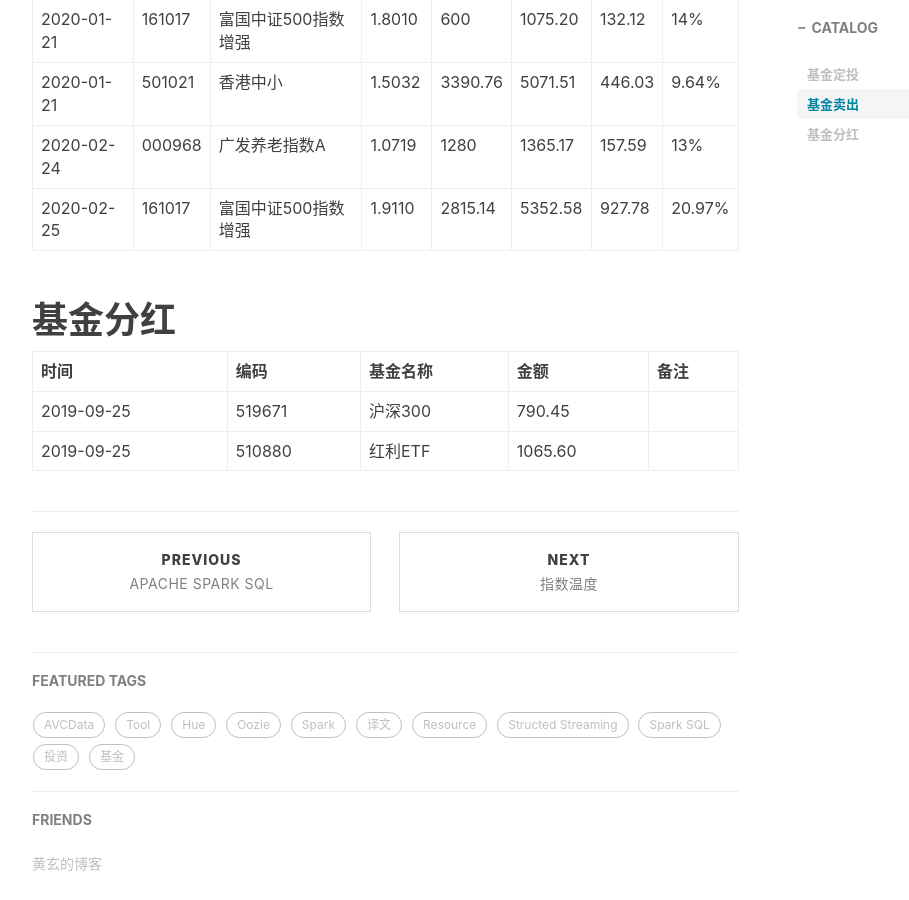
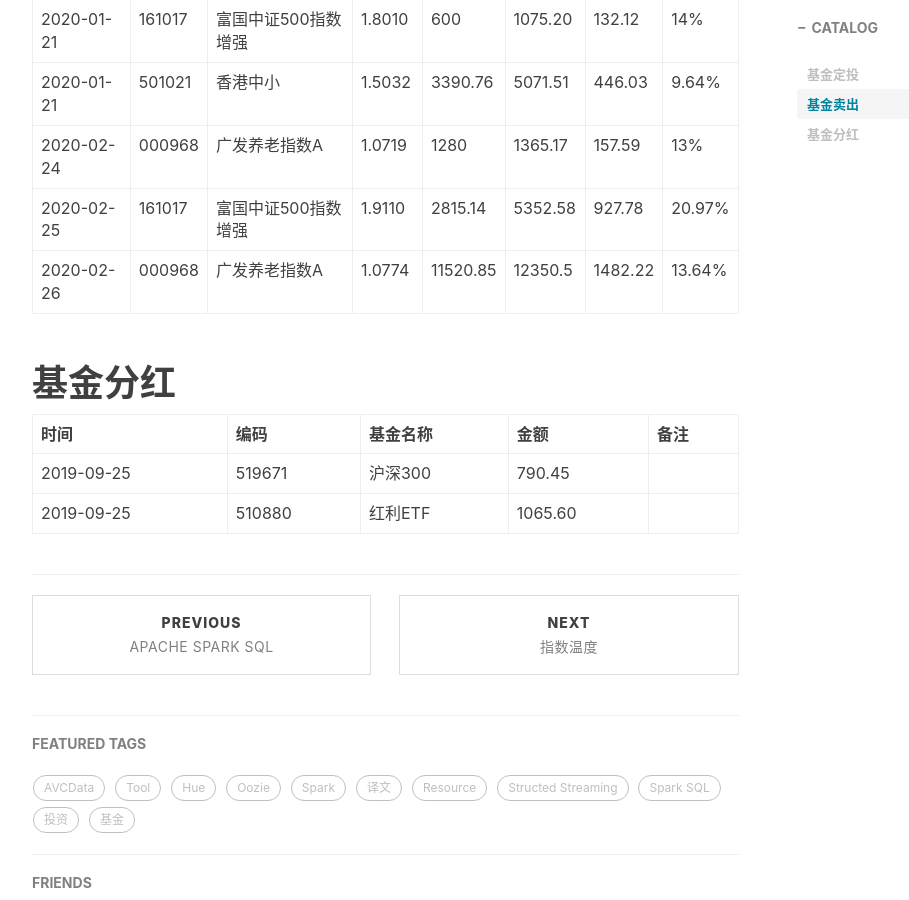
Before and after one commit to shoppingwang/shoppingwang.github.io, a Jekyll site: the page built from _posts/2019-07-02-investment-records.md, in a window 1280 px wide and 900 px high, scrolled down 4468 px. Shown: the whole window, without its empty margins (233-1142 px from the left). Built offline with Jekyll 4.4.1, drawn with Linux system fonts in a browser that asks for light colours; nearby versions of some CDN libraries; comment, search, counter and statistics services are not loaded.

Commit message:
Investment on 02/24

```diff
--- a/_posts/2019-07-02-investment-records.md
+++ b/_posts/2019-07-02-investment-records.md
@@ -80,6 +80,7 @@
 | 2020-01-21 | 501021 | 香港中小 | 1.5032 | 3390.76 | 5071.51 | 446.03 | 9.64% |
 | 2020-02-24 | 000968 | 广发养老指数A | 1.0719 | 1280 | 1365.17 | 157.59 | 13% |
 | 2020-02-25 | 161017 | 富国中证500指数增强 | 1.9110 | 2815.14 | 5352.58 | 927.78 | 20.97% |
+| 2020-02-26 | 000968 | 广发养老指数A | 1.0774 | 11520.85 | 12350.5 | 1482.22 | 13.64% |
 
 # 基金分红
 
```
